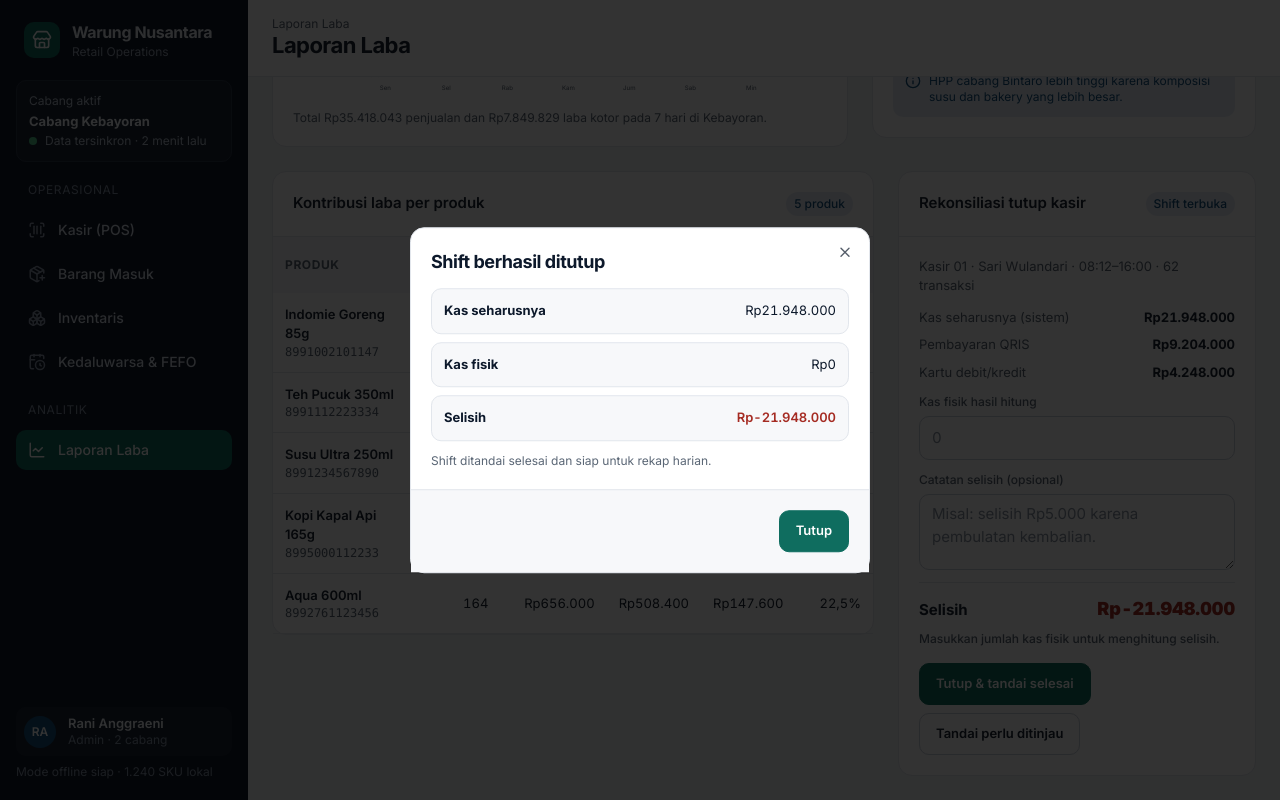
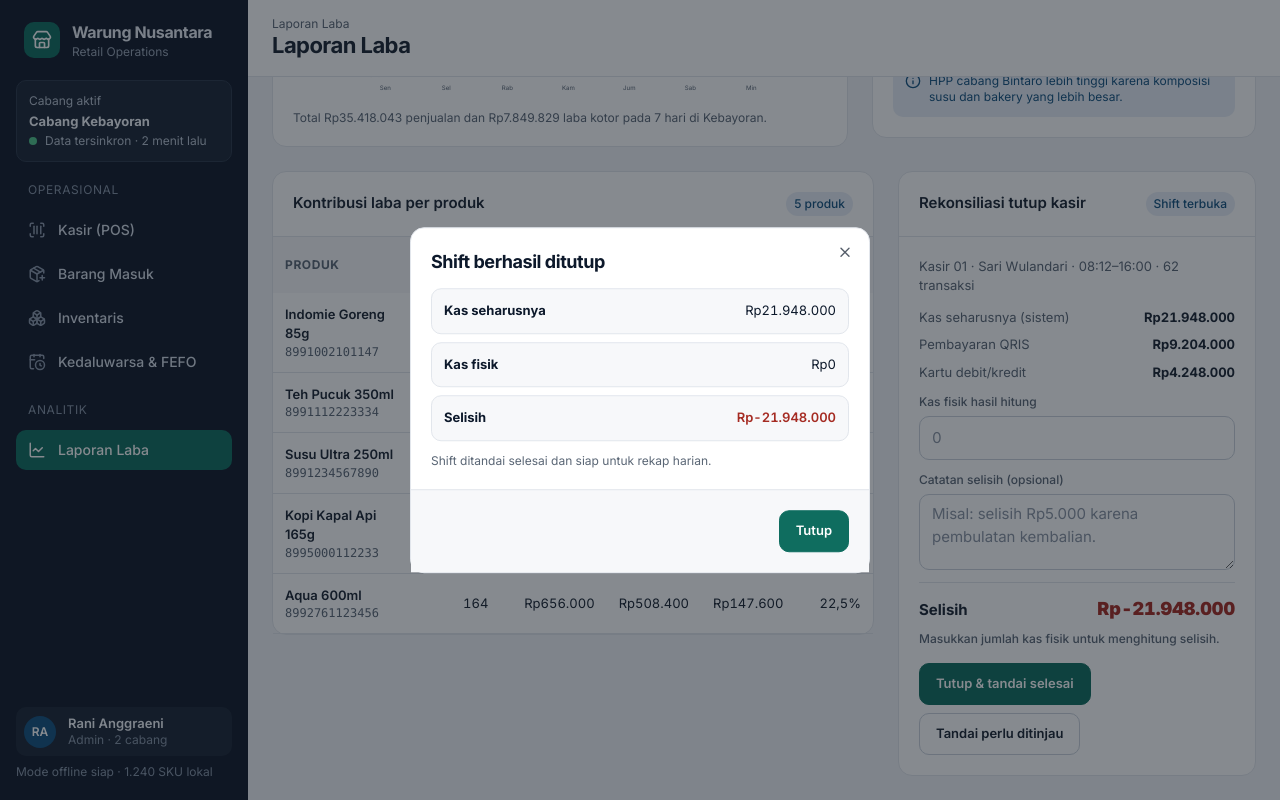
Before and after one commit to maulfery16/offline-pos-inventory, a Next.js app: page /laporan in a window 1280 px wide. Both pictures are taken after a click on the button "Tutup & tandai selesai". Shown: the part 449-1249 px from the top of the page. Built offline with nearby package versions, Linux system fonts and the light colour scheme.

Commit message:
fix(dialog,input): review fixes — backdrop color + error color tokens
- Dialog overlay: bg-black/80 → bg-[rgba(15,22,33,0.5)] per DESIGN.md
- Input error: border-red-500/ring-red-500 → #a52b22 to match error text

```diff
--- a/src/shared/components/ui/dialog.tsx
+++ b/src/shared/components/ui/dialog.tsx
@@ -21,7 +21,7 @@ const DialogOverlay = React.forwardRef<
   <DialogPrimitive.Overlay
     ref={ref}
     className={cn(
-      "fixed inset-0 z-50 bg-black/80 data-[state=open]:animate-in data-[state=closed]:animate-out data-[state=closed]:fade-out-0 data-[state=open]:fade-in-0",
+      "fixed inset-0 z-50 bg-[rgba(15,22,33,0.5)] data-[state=open]:animate-in data-[state=closed]:animate-out data-[state=closed]:fade-out-0 data-[state=open]:fade-in-0",
       className
     )}
     {...props}
--- a/src/shared/components/ui/input.tsx
+++ b/src/shared/components/ui/input.tsx
@@ -54,7 +54,7 @@ const Input = React.forwardRef<HTMLInputElement, InputProps>(
             type={type}
             className={cn(
               "flex h-10 w-full rounded-md border border-input bg-background px-4 py-3 text-base ring-offset-background file:border-0 file:bg-transparent file:text-sm file:font-medium file:text-foreground placeholder:text-muted-foreground focus-visible:outline-none focus-visible:ring-2 focus-visible:ring-primary focus-visible:ring-offset-2 disabled:cursor-not-allowed disabled:opacity-50 transition-colors",
-              error && 'border-red-500 focus-visible:ring-red-500',
+              error && 'border-[#a52b22] focus-visible:ring-[#a52b22]',
               leftIcon && 'pl-10',
               rightIcon && 'pr-10',
               fullWidth && 'w-full',
```
